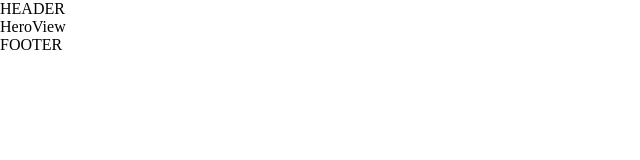
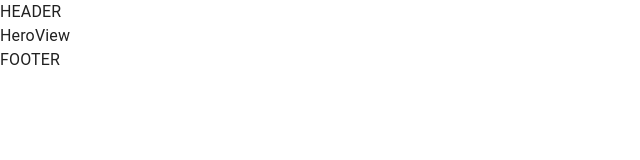
Before and after one commit to sad-one-glad-one/tt-fogstream, a React (Create React App) app: page / in a window 1280 px wide. Shown: the top 160 px of the page, without its empty margins (0-640 px from the left). Built offline with nearby package versions, Linux system fonts and the light colour scheme.

Commit message:
add: MUI theme colors

```diff
--- /dev/null
+++ b/src/hooks/useColorTheme.jsx
@@ -0,0 +1,23 @@
+import React, { useState } from 'react'
+
+import { getDesignTokens } from '../theme'
+
+import { createTheme } from '@mui/material'
+
+export const useColorTheme = () => {
+    const [mode, setMode] = useState("light")
+
+    const toggleColorMode = (mode) =>
+        setMode((prevMode) => (prevMode !== mode && mode))
+
+    const modifiedTheme = React.useMemo(
+        () => createTheme('custom', getDesignTokens(mode)),
+        [mode]
+    )
+
+    return {
+        theme: modifiedTheme,
+        mode,
+        toggleColorMode,
+    }
+}
--- a/src/index.js
+++ b/src/index.js
@@ -5,11 +5,15 @@ import { BrowserRouter } from 'react-router-dom'
 import App from './App'
 import './index.scss'
 
+import { ThemeContextProvider } from './theme/ThemeContextProvider'
+
 const root = ReactDOM.createRoot(document.getElementById('root'))
 root.render(
   <React.StrictMode>
       <BrowserRouter>
-          <App />
+          <ThemeContextProvider>
+              <App />
+          </ThemeContextProvider>
       </BrowserRouter>
   </React.StrictMode>
 )
--- /dev/null
+++ b/src/theme/ThemeContextProvider.jsx
@@ -0,0 +1,23 @@
+import { createContext, useContext } from 'react'
+
+import { useColorTheme } from '../hooks/useColorTheme'
+
+import { createTheme } from '@mui/material'
+
+export const ThemeContext = createContext({
+    mode: "light",
+    toggleColorMode: () => {},
+    theme: createTheme(),
+})
+
+export const ThemeContextProvider = ({ children }) => {
+    const value = useColorTheme()
+
+    return (
+        <ThemeContext.Provider value={value}>{children}</ThemeContext.Provider>
+    )
+}
+
+export const useThemeContext = () => {
+    return useContext(ThemeContext)
+}
--- /dev/null
+++ b/src/theme/index.jsx
@@ -0,0 +1,51 @@
+import { amber, deepOrange, grey, teal } from '@mui/material/colors'
+
+const theme = {
+    palette: {
+        primary: amber,
+    },
+}
+
+// TODO: подобрать цвета
+export const getDesignTokens = (mode) => ({
+    palette: {
+        mode,
+        ...(mode === "light"
+            ? {
+                    primary: amber,
+                    divider: amber[200],
+                    text: {
+                        primary: grey[900],
+                        secondary: grey[800],
+                    },
+            }
+            : mode === "dark"
+                ? {
+                        primary: teal,
+                        divider: teal[700],
+                        background: {
+                            default: teal[900],
+                            paper: teal[900],
+                        },
+                        text: {
+                            primary: "#fff",
+                            secondary: grey[500],
+                        },
+                }
+                : mode === "custom" && {
+                    primary: deepOrange,
+                    divider: deepOrange[700],
+                    background: {
+                        default: deepOrange[900],
+                        paper: deepOrange[900],
+                    },
+                    text: {
+                        primary: "#fff",
+                        secondary: grey[500],
+                    },
+                }
+        ),
+    },
+})
+
+export default theme
--- a/src/views/layout/AppLayout.jsx
+++ b/src/views/layout/AppLayout.jsx
@@ -1,8 +1,15 @@
 import { Outlet } from 'react-router-dom'
 
+import { CssBaseline, ThemeProvider } from '@mui/material'
+import { useThemeContext } from '../../theme/ThemeContextProvider'
+
 const AppLayout = () => {
+    const { theme } = useThemeContext()
+
     return (
-        <>
+        <ThemeProvider theme={theme}>
+            <CssBaseline />
+
             <header>HEADER</header>
 
             <main>
@@ -10,7 +17,7 @@ const AppLayout = () => {
             </main>
 
             <footer>FOOTER</footer>
-        </>
+        </ThemeProvider>
     )
 }
 
```
